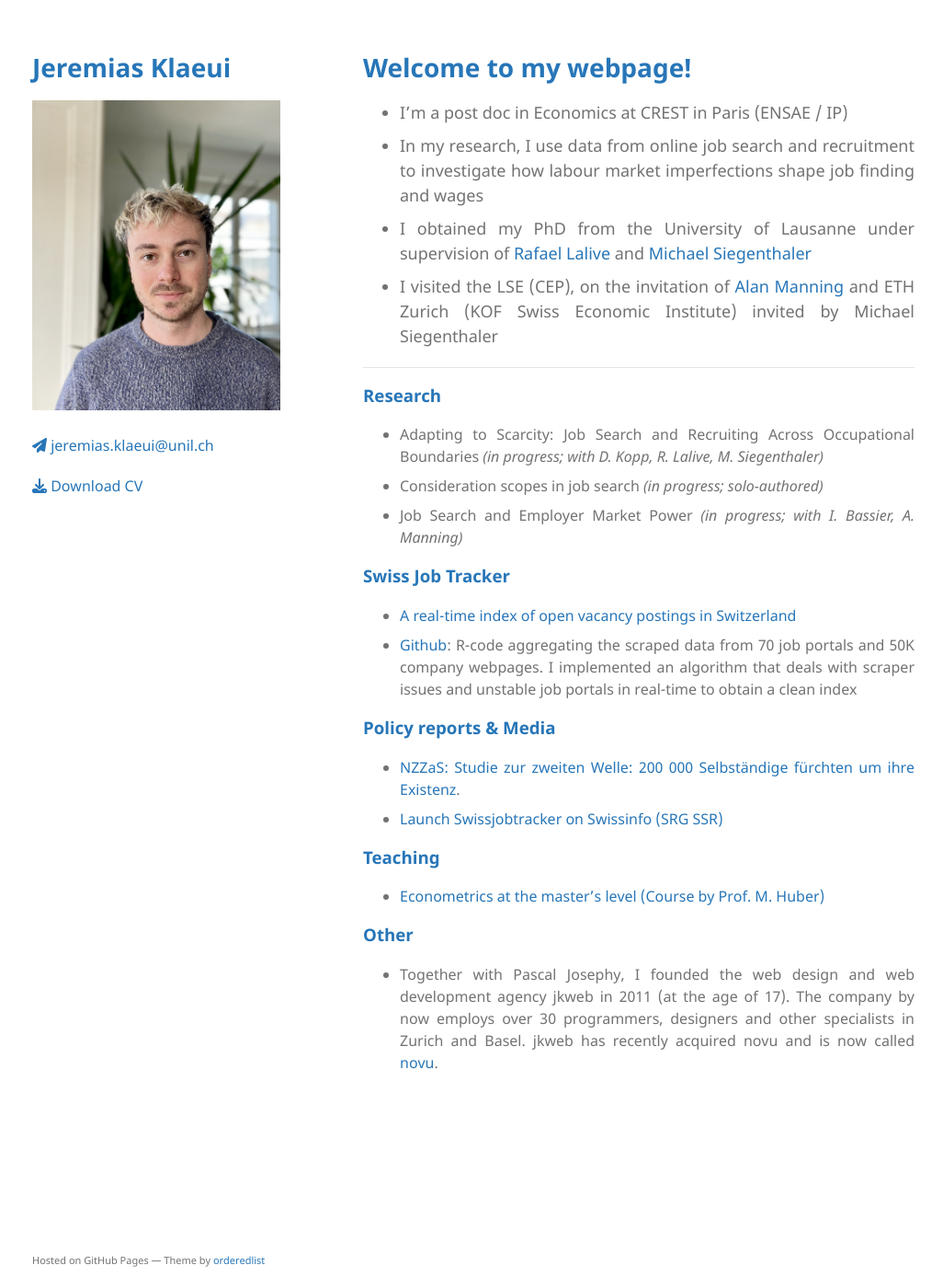
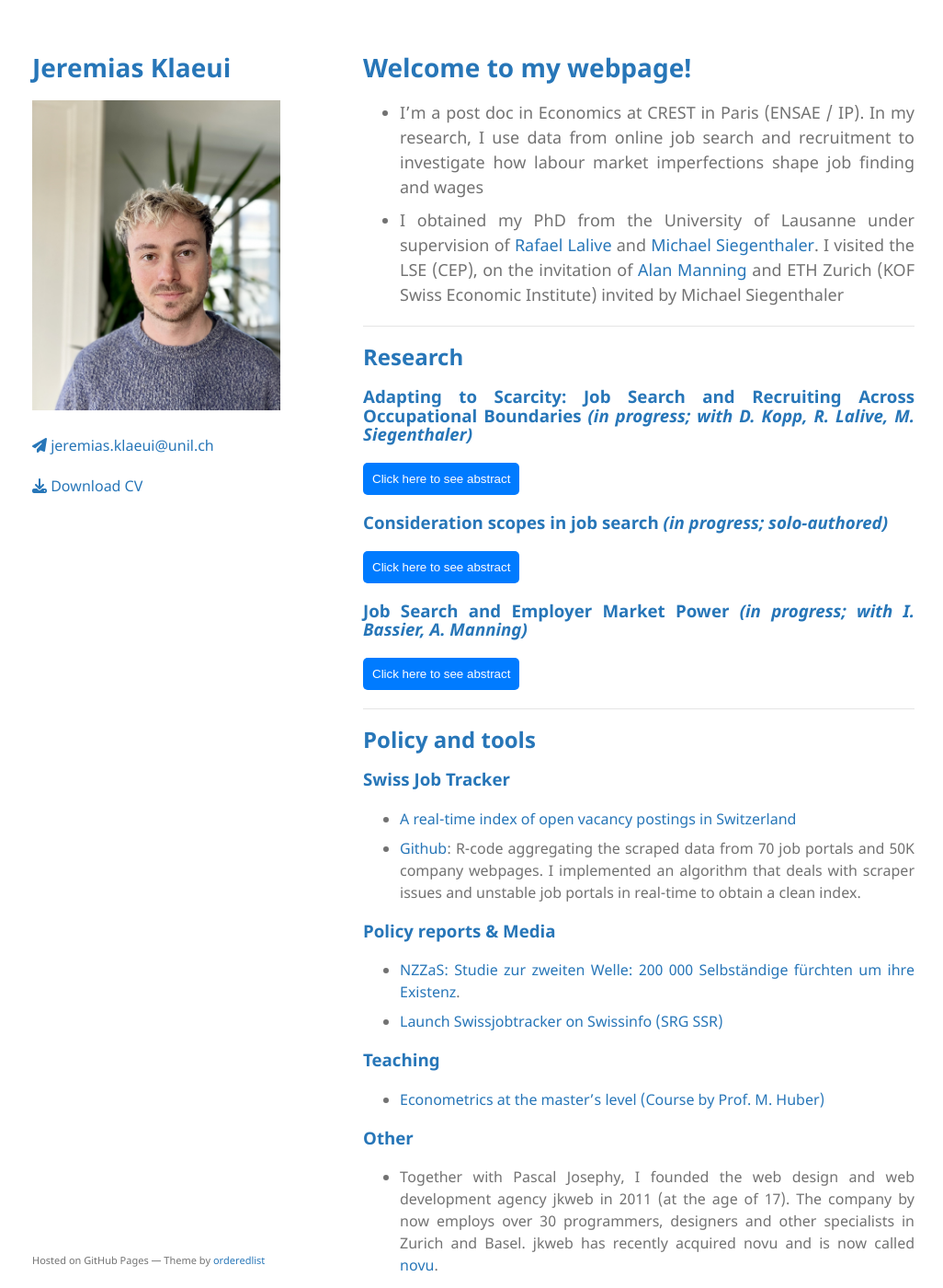
Before and after one commit to jklaeui/jklaeui.github.io, a Jekyll site: the page built from index.md, in a window 1280 px wide and 1400 px high. Shown: the whole window at 92% size, without its empty margins (125-1151 px from the left). Built offline with Jekyll 4.4.1, drawn with Linux system fonts in a browser that asks for light colours; nearby versions of some CDN libraries; our own code applies the rules of GitHub Pages for plain Markdown files; the repository's description, which GitHub fills in, is left out; part of the change alters nothing that is shown.

Commit message:
abstract buttons

```diff
--- a/_sass/jekyll-theme-minimal.scss
+++ b/_sass/jekyll-theme-minimal.scss
@@ -114,7 +114,7 @@ img {
 header {
   width:270px;
   float:left;
-  position:fixed;
+  //position:fixed;
   -webkit-font-smoothing:subpixel-antialiased;
 }
 
--- a/index.md
+++ b/index.md
@@ -1,23 +1,41 @@
 # Welcome to my webpage!
 
-- I'm a post doc in Economics at CREST in Paris (ENSAE / IP)
-- In my research, I use data from online job search and recruitment to investigate how labour market imperfections shape job finding and wages
-- I obtained my PhD from the University of Lausanne under supervision of [Rafael Lalive](https://sites.google.com/site/rafaellalive/) and [Michael Siegenthaler](https://kof.ethz.ch/en/the-institute/kof-divisions/research-division-labour-market-economics.html)
-- I visited the LSE (CEP), on the invitation of [Alan Manning](https://en.wikipedia.org/wiki/Alan_Manning) and ETH Zurich (KOF Swiss Economic Institute) invited by Michael Siegenthaler
+- I'm a post doc in Economics at CREST in Paris (ENSAE / IP). In my research, I use data from online job search and recruitment to investigate how labour market imperfections shape job finding and wages
+- I obtained my PhD from the University of Lausanne under supervision of [Rafael Lalive](https://sites.google.com/site/rafaellalive/) and [Michael Siegenthaler](https://kof.ethz.ch/en/the-institute/kof-divisions/research-division-labour-market-economics.html). I visited the LSE (CEP), on the invitation of [Alan Manning](https://en.wikipedia.org/wiki/Alan_Manning) and ETH Zurich (KOF Swiss Economic Institute) invited by Michael Siegenthaler
 
 ***
 
-### Research
+## Research
 
-- Adapting to Scarcity: Job Search and Recruiting Across Occupational Boundaries *(in progress; with D. Kopp, R. Lalive, M. Siegenthaler)*
-- Consideration scopes in job search *(in progress; solo-authored)*
-- Job Search and Employer Market Power *(in progress; with I. Bassier, A. Manning)*
+### Adapting to Scarcity: Job Search and Recruiting Across Occupational Boundaries *(in progress; with D. Kopp, R. Lalive, M. Siegenthaler)*
+
+<button class="show-button" onclick="toggleAbstract('abstract1')">Click here to see abstract</button>
+<div id="abstract1" class="abstract">
+    This paper investigates how job seekers adapt their search strategies when confronted with occupational scarcity, focusing on transitions across occupational boundaries. We use unique data combining job search activity and recruitment outcomes to identify the role of adaptability in shaping labor market outcomes.
+</div>
+
+### Consideration scopes in job search *(in progress; solo-authored)*
+
+<button class="show-button" onclick="toggleAbstract('abstract2')">Click here to see abstract</button>
+<div id="abstract2" class="abstract">
+    This paper explores how job seekers form their consideration sets when searching for jobs and examines the implications of consideration scope on labor market outcomes. The study uses a novel dataset on online job search behavior.
+</div>
+
+### Job Search and Employer Market Power *(in progress; with I. Bassier, A. Manning)*
+
+<button class="show-button" onclick="toggleAbstract('abstract3')">Click here to see abstract</button>
+<div id="abstract3" class="abstract">
+    This paper examines how employer market power influences job search behavior and outcomes. Using unique data and structural modeling, we quantify the extent of employer power and its implications for job seekers.
+</div>
+
+***
+
+## Policy and tools
 
 ### Swiss Job Tracker
 
 - [A real-time index of open vacancy postings in Switzerland](http://swissjobtracker.ch/)
-- [Github](https://github.com/swissjobtracker/chjobtracker): R-code aggregating the scraped data from 70 job portals and 50K company webpages. I implemented an algorithm that deals with scraper issues and unstable job portals in real-time to obtain a clean index
-
+- [Github](https://github.com/swissjobtracker/chjobtracker): R-code aggregating the scraped data from 70 job portals and 50K company webpages. I implemented an algorithm that deals with scraper issues and unstable job portals in real-time to obtain a clean index.
 
 ### Policy reports & Media
 
@@ -31,3 +49,39 @@
 ### Other
 
 - Together with Pascal Josephy, I founded the web design and web development agency jkweb in 2011 (at the age of 17). The company by now employs over 30 programmers, designers and other specialists in Zurich and Basel. jkweb has recently acquired novu and is now called [novu](https://novu.ch/).
+
+***
+
+<script>
+    // JavaScript function to toggle visibility
+    function toggleAbstract(id) {
+        const abstract = document.getElementById(id);
+        if (abstract.style.display === "none" || abstract.style.display === "") {
+            abstract.style.display = "block";
+        } else {
+            abstract.style.display = "none";
+        }
+    }
+</script>
+
+<style>
+    /* CSS for styling */
+    .abstract {
+        display: none; /* Abstracts are hidden by default */
+        margin: 10px 0;
+        padding: 10px;
+        background-color: #f9f9f9;
+        border: 1px solid #ddd;
+    }
+    .show-button {
+        cursor: pointer;
+        background-color: #007bff;
+        color: white;
+        padding: 10px;
+        border: none;
+        border-radius: 5px;
+    }
+    .show-button:hover {
+        background-color: #0056b3;
+    }
+</style>
```
